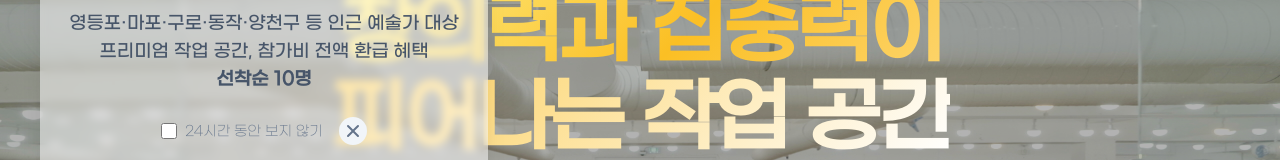
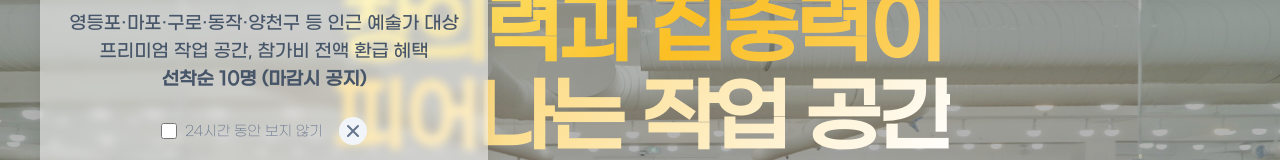
Before and after one commit to hwangtab/officeart2, a Next.js app: page / in a window 1280 px wide. Shown: the part 143-303 px from the top of the page. Built offline with nearby package versions, Linux system fonts and the light colour scheme; no server answers.

Commit message:
feat: 팝업 배너 텍스트 수정

```diff
--- a/src/components/PopupBanner.tsx
+++ b/src/components/PopupBanner.tsx
@@ -72,7 +72,7 @@ const PopupBanner = ({ onClose }: PopupBannerProps) => {
               <br />
               프리미엄 작업 공간, 참가비 전액 환급 혜택
               <br />
-              <strong>선착순 10명</strong>
+              <strong>선착순 10명 (마감시 공지)</strong>
             </p>
               </motion.div>
             </div>
```
